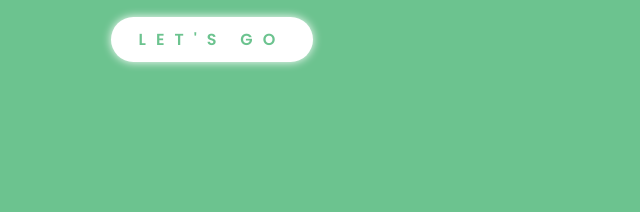
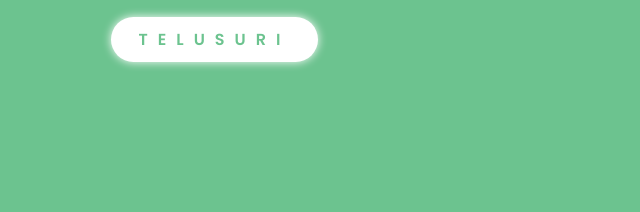
Before and after one commit to Dimasadryan19/Athletics_website, a plain HTML site: page index.html in a window 1280 px wide. Shown: the part 562-774 px from the top of the page, 275-915 px from the left. Drawn offline with nearby package versions, Linux system fonts and the light colour scheme.

Commit message:
Update index.html

```diff
--- a/index.html
+++ b/index.html
@@ -37,7 +37,7 @@
             <h1><span>Sprint</span> Lari Jarak Pendek</h1>
             <h3>Speed is Power. Train for Greatness.</span></h3>
             <p>Athletics Website kali ini membahas topic Sprint atau lari jarak pendek. website ini berisi berbagai informasi seputar cabang olahraga lari jarak pendek. Kamu dapat mengetahui sejarah sprint, teknik dasar, peraturan perlombaan, hingga jenis-jenis nomor lari seperti 100 meter, 200 meter, dan 400 meter. Jelajahi website ini untuk memahami lebih dalam tentang dunia sprint. Klik menu di bawah ini untuk menjelajahi lebih lanjut!</p>
-            <a href="#basketball" class="btn">LET'S GO</a>
+            <a href="sejarah.html" class="btn">TELUSURI</a>
         </div>
     </section>
 
```
